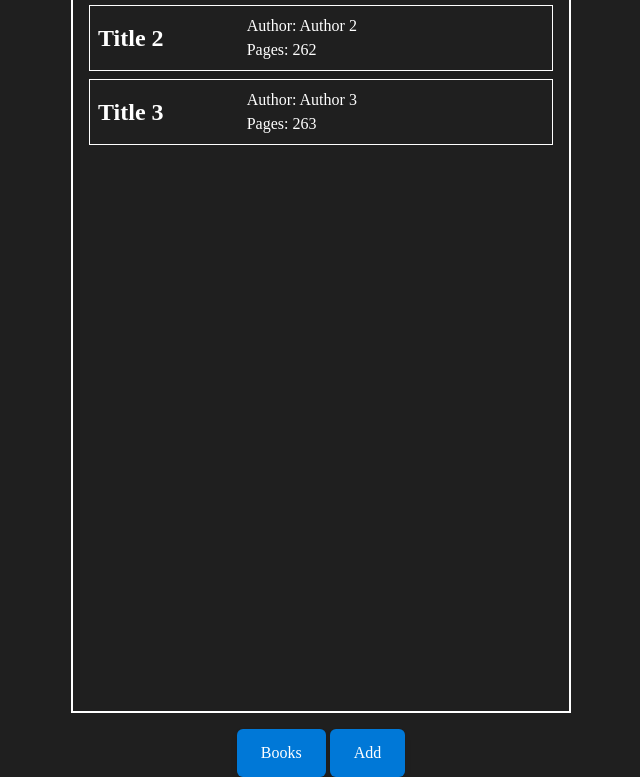
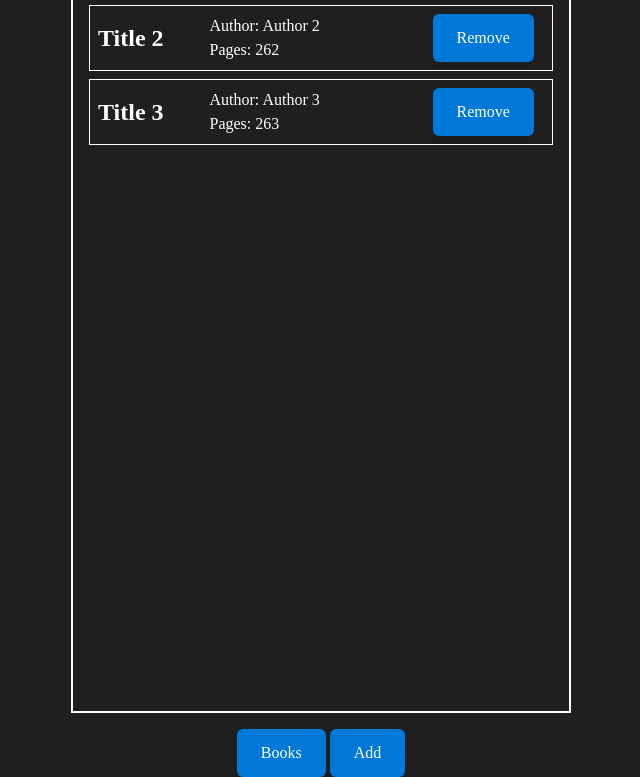
Before and after one commit to davidifme/library, a plain HTML site: page index.html in a window 1280 px wide. Both pictures are taken after a click on the button "Books". Shown: the part 231-1008 px from the top of the page, without its empty margins (319-959 px from the left). Drawn offline with Linux system fonts and the light colour scheme.

Commit message:
add remove button functionality

```diff
--- a/index.html
+++ b/index.html
@@ -11,24 +11,7 @@
 <body>
     <h1>Project: Library</h1>
     <div class="display">
-        <div class="book-list">
-            <!-- <div class="book">
-                <h2>Book Title</h2>
-                <ul>
-                    <li>Author:</li>
-                    <li>Pages:</li>
-                    <li>Read status:</li>
-                </ul>
-            </div>
-            <div class="book">
-                <h2>Book Title 2</h2>
-                <ul>
-                    <li></li>
-                    <li></li>
-                    <li></li>
-                </ul>
-            </div> -->
-        </div>
+        <div class="book-list"></div>
     </div>
     <div class="buttons">
         <button class="show-books">Books</button>
--- a/script.js
+++ b/script.js
@@ -11,8 +11,14 @@ function addBookToLibrary(title, author, pages) {
     myLibrary.push(book);
 }
 
+function removeBookFromLibrary(index) {
+    myLibrary.splice(index, 1);
+}
+
 function showBooks() {
-    for (const book of myLibrary) {
+    bookList.innerHTML = '';
+
+    myLibrary.forEach((book, index) => {
         const bookContainer = document.createElement("div");
         bookContainer.classList.add('book');
 
@@ -31,8 +37,22 @@ function showBooks() {
         unorderedList.appendChild(pagesItem);
 
         bookContainer.appendChild(unorderedList);
+
+        const buttonsContainer = document.createElement('div');
+        buttonsContainer.classList.add('book-buttons');
+
+        const removeBookButton = document.createElement('button');
+        removeBookButton.textContent = 'Remove';
+        removeBookButton.addEventListener('click', () => {
+            removeBookFromLibrary(index);
+            bookList.removeChild(bookContainer);
+        });
+
+        buttonsContainer.appendChild(removeBookButton);
+
+        bookContainer.appendChild(buttonsContainer);
         bookList.appendChild(bookContainer);
-    }
+    });
 }
 
 const bookList = document.querySelector('.book-list');
--- a/style.css
+++ b/style.css
@@ -44,7 +44,7 @@ h1 {
 
     display: grid;
     grid-auto-flow: column;
-    grid-template-columns: 1fr 2fr;
+    grid-template-columns: 1fr 2fr 1fr;
 
     align-items: center;
 }
```
